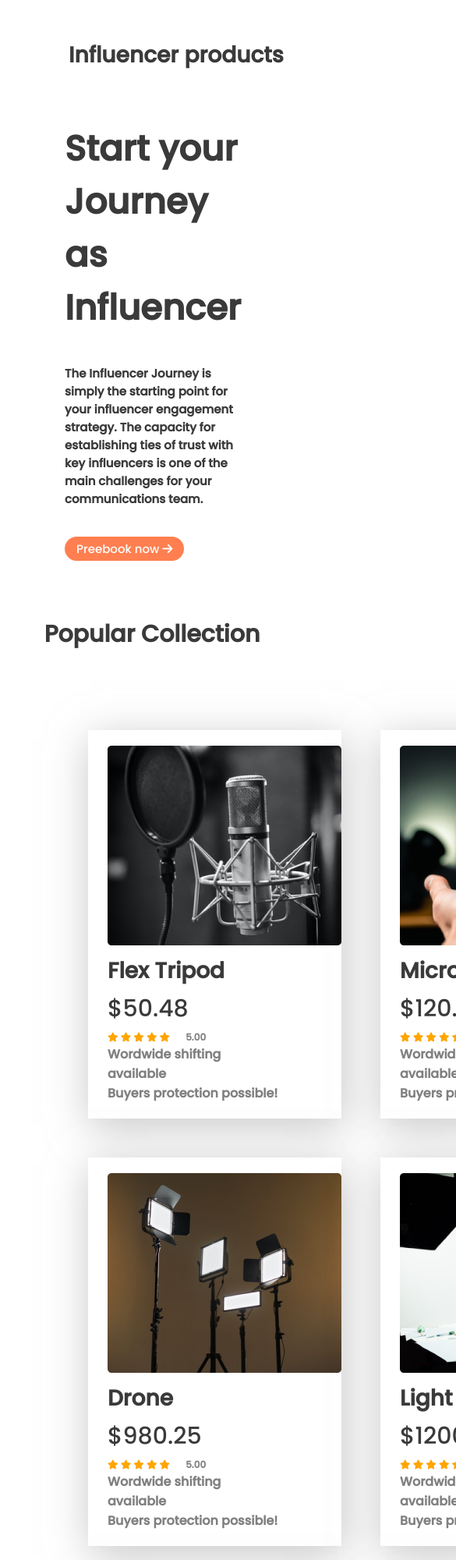
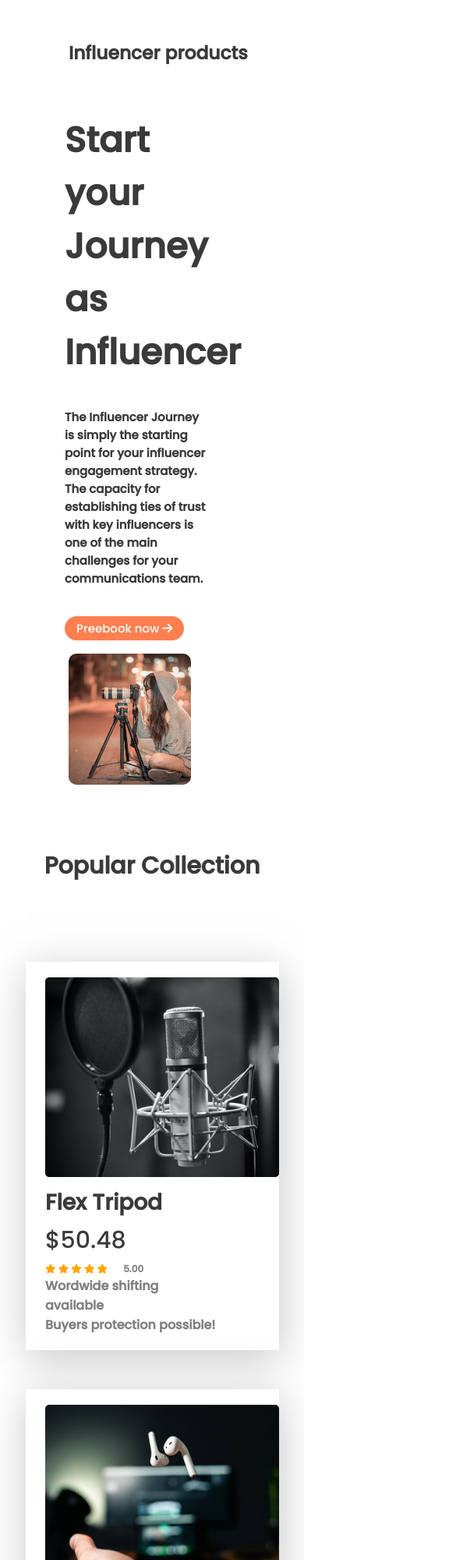
Before and after one commit to hoimu/influencer-repo, a plain HTML site: page index.html in a window 390 px wide. Shown: the top 2000 px of the page at 78% size, 585 px wide, since content can reach past the window. Drawn offline with Linux system fonts and the light colour scheme.

Commit message:
added media query

```diff
--- a/style.css
+++ b/style.css
@@ -8,7 +8,7 @@ body{
 /* header style */
 .header-area{
 
-    font-size: 24px;
+    font-size: 20px;
     padding-left: 80px;
     margin-top: 50px;
 }
@@ -194,3 +194,43 @@ popular collection style
 .footer-icon i{
     margin: 10px;
 }
+/* ------------------
+   Media Queries
+   -----------------*/
+
+   /* Mobile Devices */
+   @media only screen and (max-width:688px) {
+
+       .header-area h3{
+           text-align: start;
+
+
+       }
+       .popular-section{
+           width: 100%;
+       }
+
+       .cam-picturs{
+
+           grid-template-columns: repeat(1, 1fr);
+           margin-left: 0;
+
+       }
+      .cam-picture, .start-journy{
+          flex-direction: column;
+      }
+      .first-info{
+          width: 50%;
+      }
+      .picture{
+          width: 50%;
+          margin-left: 80px;
+          margin-top: 20px;
+      }
+      .total-area{
+          margin-left: 30px;
+      }
+      .last-img img{
+          margin-left: 0;
+      }
+   }
```
